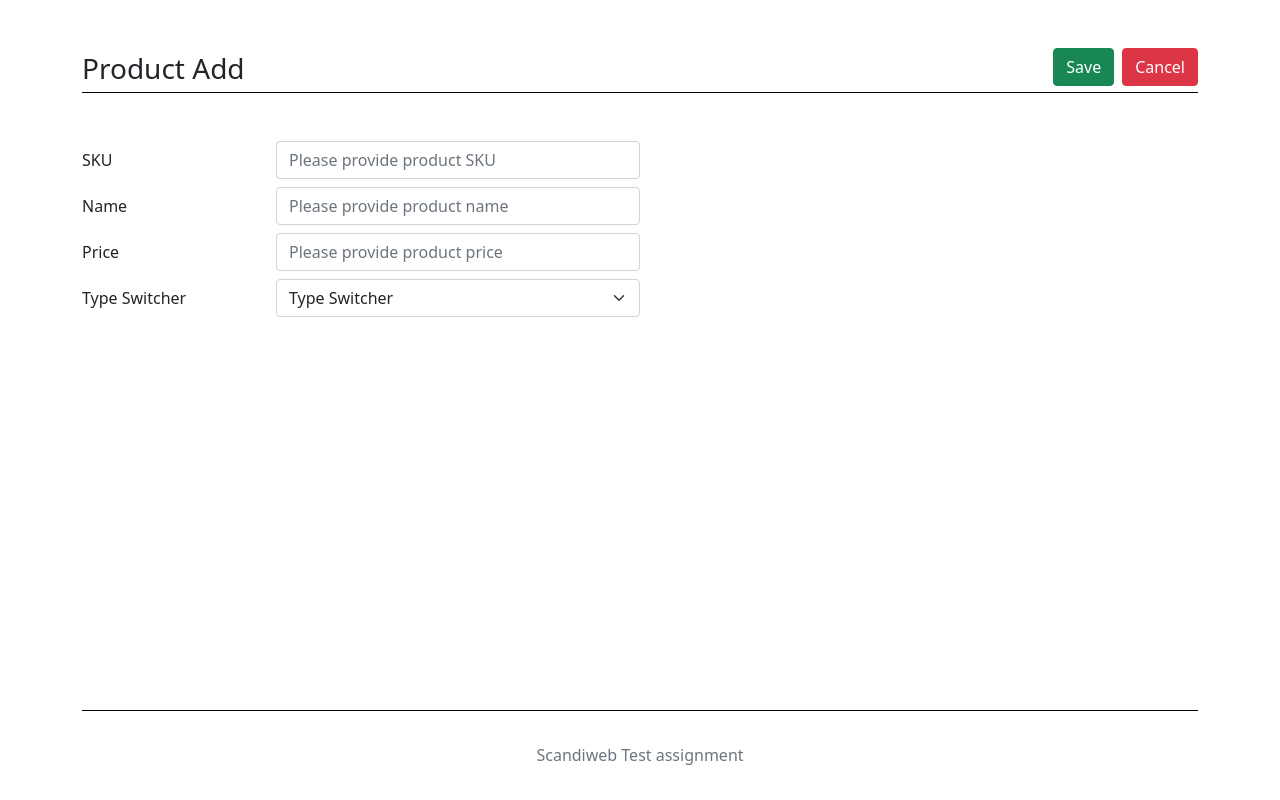
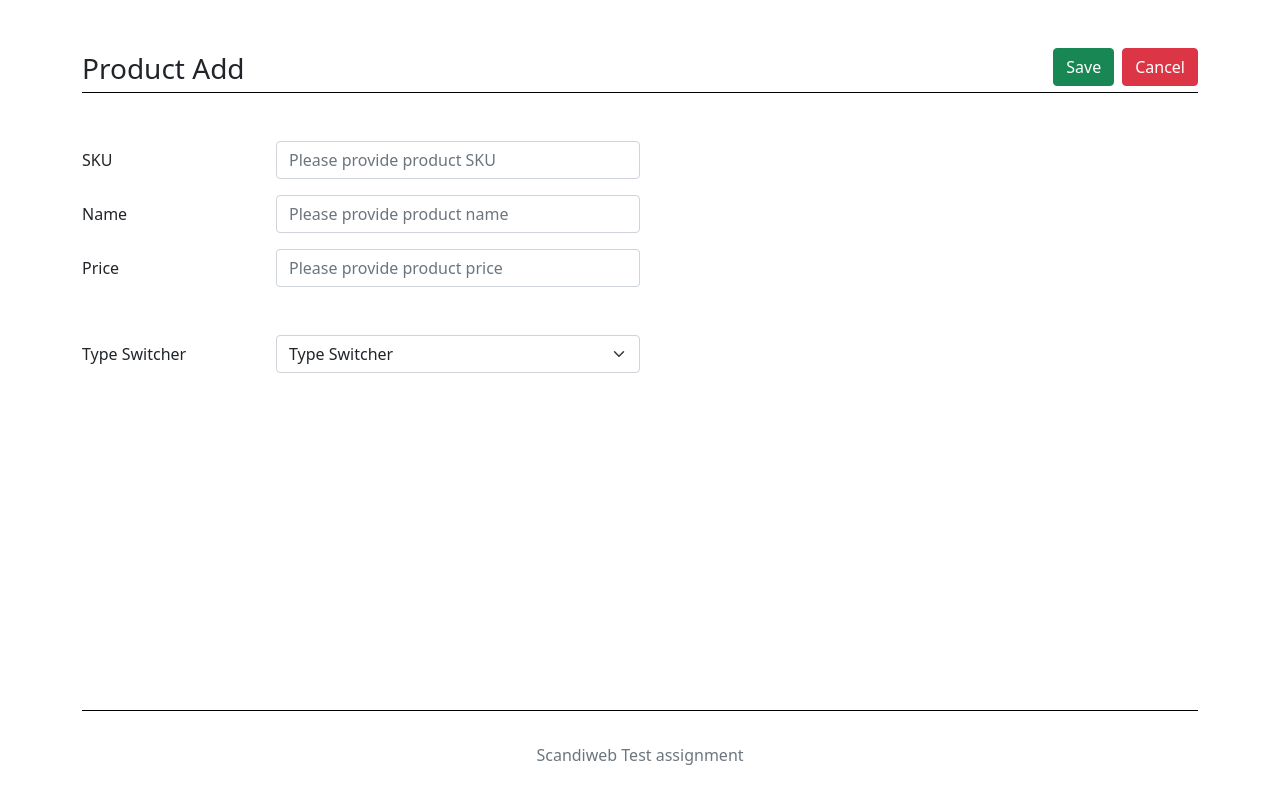
Before and after one commit to LionCreativeDev/junior-developer-test-task-frontend, a React (Create React App) app: page /addproduct in a window 1280 px wide. Built offline with nearby package versions, Linux system fonts and the light colour scheme.

Commit message:
modified to fix issues in auto QA

```diff
--- a/src/containers/AddProduct/index.js
+++ b/src/containers/AddProduct/index.js
@@ -86,7 +86,7 @@ const AddProduct = () => {
             axios.get(`${process.env.REACT_APP_API}/add?sku=${sku}&name=${name}&price=${price}&productType=${productType}&productTypeValue=${productTypeValue}`).then((response) => {
                 if (response.data.success === "true") {
                     //console.log(response.data);
-                    navigate(-1);
+                    navigate('/');
                 }
             });
         }
@@ -118,7 +118,7 @@ const AddProduct = () => {
 
                     {/* <form id="product_form" action="/action_page.php" onSubmit={handleSubmit} method="post"> */}
                     <form id="product_form">
-                        <div className="mb-2 row">
+                        <div className="mb-3 row">
                             <label htmlFor="sku" className="col-sm-4 col-form-label">SKU</label>
                             <div className="col-sm-8">
                                 <input type="text" className="form-control" id="sku" placeholder="Please provide product SKU" onChange={(e) => setSKU(e.target.value)} />
@@ -128,7 +128,7 @@ const AddProduct = () => {
                             </div>
                         </div>
 
-                        <div className="mb-2 row">
+                        <div className="mb-3 row">
                             <label htmlFor="name" className="col-sm-4 col-form-label">Name</label>
                             <div className="col-sm-8">
                                 <input type="text" className="form-control" id="name" placeholder="Please provide product name" onChange={(e) => setName(e.target.value)} />
@@ -138,7 +138,7 @@ const AddProduct = () => {
                             </div>
                         </div>
 
-                        <div className="mb-2 row">
+                        <div className="mb-5 row">
                             <label htmlFor="price" className="col-sm-4 col-form-label">Price</label>
                             <div className="col-sm-8">
                                 <input type="number" className="form-control" id="price" placeholder="Please provide product price" onChange={(e) => setPrice(e.target.value)} />
@@ -148,7 +148,7 @@ const AddProduct = () => {
                             </div>
                         </div>
 
-                        <div className="mb-2 row">
+                        <div className="mb-3 row">
                             <label htmlFor="productType" className="col-sm-4 col-form-label">Type Switcher</label>
                             <div className="col-sm-8">
                                 <select className="form-select" id="productType" onChange={handleSelectChange}>
@@ -169,6 +169,7 @@ const AddProduct = () => {
                                 <label htmlFor="weight" className="col-sm-4 col-form-label">Weight (KG)</label>
                                 <div className="col-sm-8">
                                     <input type="number" className="form-control" id="weight" placeholder="Please provide book weight!" onChange={(e) => setWeight(e.target.value)} />
+                                    <label className="mt-2 text-black fs-6">Please provide weight in KG</label>
                                     {(invalidFields.length > 0 && invalidFields.includes('weight')) && (
                                         <div id="reqWeight" className="form-text">Please provide weight</div>
                                     )}
@@ -183,6 +184,7 @@ const AddProduct = () => {
                                 <label htmlFor="size" className="col-sm-4 col-form-label">Size (MB)</label>
                                 <div className="col-sm-8">
                                     <input type="number" className="form-control" id="size" placeholder="Please provide div size!" onChange={(e) => setSize(e.target.value)} />
+                                    <label className="mt-2 text-black fs-6">Please provide disk space in MB</label>
                                     {(invalidFields.length > 0 && invalidFields.includes('size')) && (
                                         <div id="reqSize" className="form-text">Please provide size</div>
                                     )}
@@ -220,6 +222,11 @@ const AddProduct = () => {
                                     )}
                                 </div>
                             </div>
+                            <div className="mb-2 row">
+                                <div className="offset-sm-4 col-sm-8">
+                                    <label className="mt-2 text-black">Please, provide dimensions</label>
+                                </div>
+                            </div>
                         </div>
                         {/* )} */}
 
--- a/src/containers/ProductList/index.js
+++ b/src/containers/ProductList/index.js
@@ -234,8 +234,8 @@ const ProductList = () => {
                   </div>
                   <div className="col-md-10">
                     <div className="card-body text-center">
-                      <p className="card-text mb-0">{sku}</p>
-                      <p className="card-text mb-0">{name}</p>
+                      <p className="card-text mb-1">{sku}</p>
+                      <label className="card-text mb-0">{name}</label>
                       <p className="card-text mb-0">{price} $</p>
                       <p className="card-text mb-0">{solveProductTypeValue(productType, productTypeValue)}</p>
                     </div>
```
